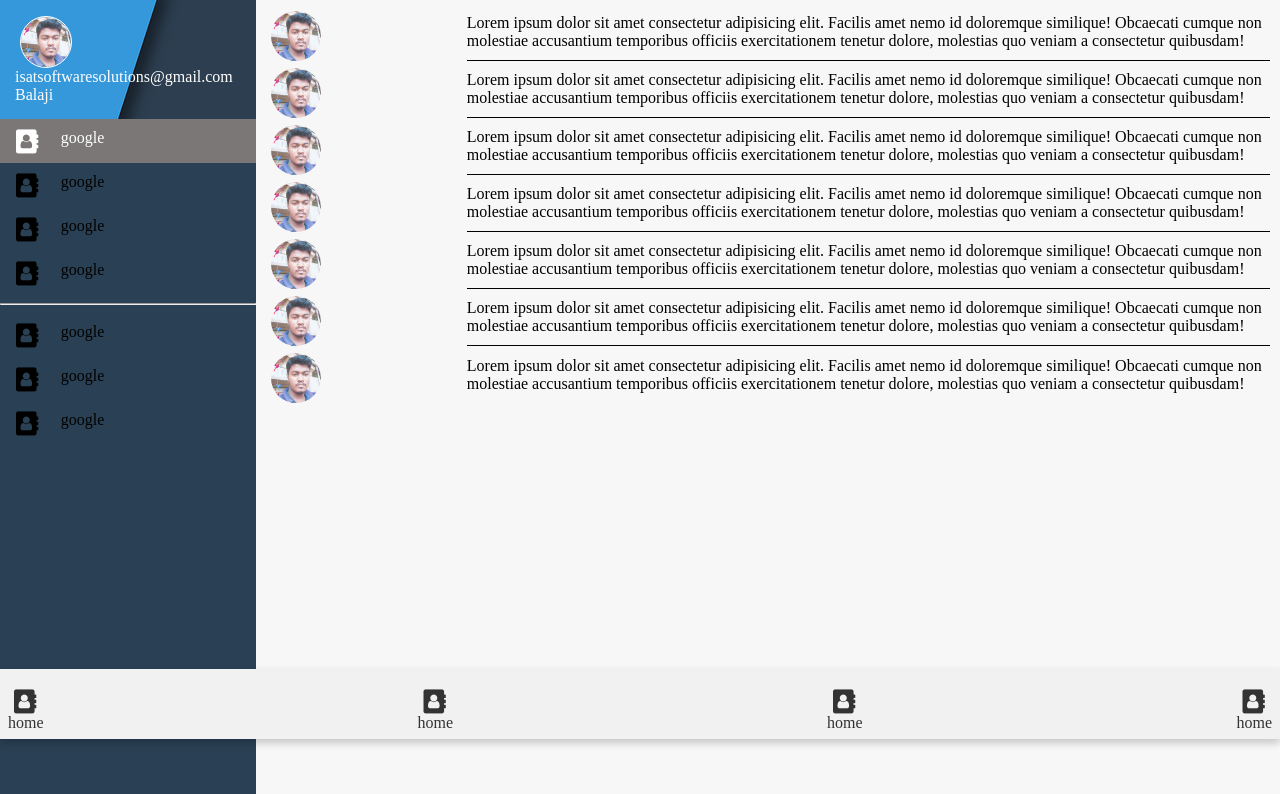
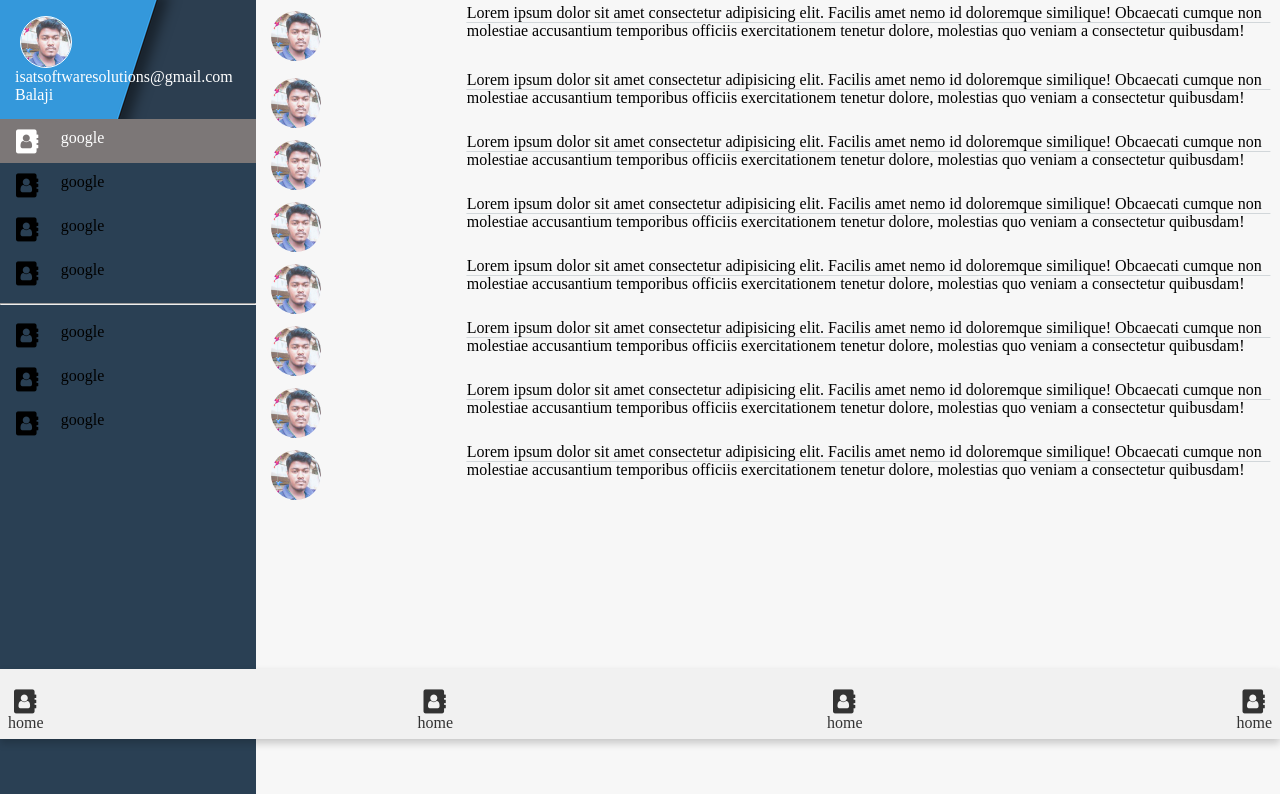
Before and after one commit to isat7/dashio, a website: page simplelistborder.html in a window 1280 px wide. Shown: the part 61-855 px from the top of the page. Drawn offline with Linux system fonts and the light colour scheme; a script that the page names is missing; files whose address does not match are found by name.

Commit message:
'update...'

```diff
--- a/scss/main.css
+++ b/scss/main.css
@@ -607,3 +607,25 @@ border-bottom:1px solid black ;
     /* color:red;
     background:red; */
   }
+
+
+  .list-content {
+    display: inline-block;
+    position: relative;
+  }
+
+  .list-content:after {
+    position: absolute;
+    content: '';
+    border-bottom: 1px solid #d2d7da;
+    width: 100%;
+    transform: translateX(-50%);
+    margin-bottom: 30px;
+    left: 50%;
+  }
+
+  .list-content:last-child {
+    /* border: none !important; */
+    /* /* color:red; */
+    /* background:red;  */
+  }
--- a/simplelistborder.html
+++ b/simplelistborder.html
@@ -61,13 +61,14 @@
 
 <div class="row">
 
-    <div class="col-12"><div class="isat-flex"><div class="circle" style="background-image: url(images/balaji.jpg);"></div></div><div class="isat-flex-4 xy_center" style="border-bottom: 1px solid black;">Lorem ipsum dolor sit amet consectetur adipisicing elit. Facilis amet nemo id doloremque similique! Obcaecati cumque non molestiae accusantium temporibus officiis exercitationem tenetur dolore, molestias quo veniam a consectetur quibusdam!</div></div>
-    <div class="col-12 "><div class="isat-flex"><div class="circle" style="background-image: url(images/balaji.jpg);"></div></div><div class="isat-flex-4 xy_center" style="border-bottom: 1px solid black;">Lorem ipsum dolor sit amet consectetur adipisicing elit. Facilis amet nemo id doloremque similique! Obcaecati cumque non molestiae accusantium temporibus officiis exercitationem tenetur dolore, molestias quo veniam a consectetur quibusdam!</div></div>
-    <div class="col-12 "><div class="isat-flex"><div class="circle" style="background-image: url(images/balaji.jpg);"></div></div><div class="isat-flex-4 xy_center" style="border-bottom: 1px solid black;">Lorem ipsum dolor sit amet consectetur adipisicing elit. Facilis amet nemo id doloremque similique! Obcaecati cumque non molestiae accusantium temporibus officiis exercitationem tenetur dolore, molestias quo veniam a consectetur quibusdam!</div></div>
-    <div class="col-12 "><div class="isat-flex"><div class="circle" style="background-image: url(images/balaji.jpg);"></div></div><div class="isat-flex-4 xy_center" style="border-bottom: 1px solid black;">Lorem ipsum dolor sit amet consectetur adipisicing elit. Facilis amet nemo id doloremque similique! Obcaecati cumque non molestiae accusantium temporibus officiis exercitationem tenetur dolore, molestias quo veniam a consectetur quibusdam!</div></div>
-    <div class="col-12 "><div class="isat-flex"><div class="circle" style="background-image: url(images/balaji.jpg);"></div></div><div class="isat-flex-4 xy_center" style="border-bottom: 1px solid black;">Lorem ipsum dolor sit amet consectetur adipisicing elit. Facilis amet nemo id doloremque similique! Obcaecati cumque non molestiae accusantium temporibus officiis exercitationem tenetur dolore, molestias quo veniam a consectetur quibusdam!</div></div>
-    <div class="col-12 "><div class="isat-flex"><div class="circle" style="background-image: url(images/balaji.jpg);"></div></div><div class="isat-flex-4 xy_center" style="border-bottom: 1px solid black;">Lorem ipsum dolor sit amet consectetur adipisicing elit. Facilis amet nemo id doloremque similique! Obcaecati cumque non molestiae accusantium temporibus officiis exercitationem tenetur dolore, molestias quo veniam a consectetur quibusdam!</div></div>
-    <div class="col-12 "><div class="isat-flex"><div class="circle" style="background-image: url(images/balaji.jpg);"></div></div><div class="isat-flex-4 xy_center ">Lorem ipsum dolor sit amet consectetur adipisicing elit. Facilis amet nemo id doloremque similique! Obcaecati cumque non molestiae accusantium temporibus officiis exercitationem tenetur dolore, molestias quo veniam a consectetur quibusdam!</div></div>
+    <div class="col-12" style="margin-bottom: 10px;"><div class="isat-flex"><div class="circle" style="background-image: url(images/balaji.jpg);"></div></div><div class="isat-flex-4 xy_center list-content" >Lorem ipsum dolor sit amet consectetur adipisicing elit. Facilis amet nemo id doloremque similique! Obcaecati cumque non molestiae accusantium temporibus officiis exercitationem tenetur dolore, molestias quo veniam a consectetur quibusdam!</div></div>
+    <div class="col-12" style="margin-bottom: 5px;"><div class="isat-flex"><div class="circle" style="background-image: url(images/balaji.jpg);"></div></div><div class="isat-flex-4 xy_center list-content" >Lorem ipsum dolor sit amet consectetur adipisicing elit. Facilis amet nemo id doloremque similique! Obcaecati cumque non molestiae accusantium temporibus officiis exercitationem tenetur dolore, molestias quo veniam a consectetur quibusdam!</div></div>
+    <div class="col-12" style="margin-bottom: 5px;"><div class="isat-flex"><div class="circle" style="background-image: url(images/balaji.jpg);"></div></div><div class="isat-flex-4 xy_center list-content" >Lorem ipsum dolor sit amet consectetur adipisicing elit. Facilis amet nemo id doloremque similique! Obcaecati cumque non molestiae accusantium temporibus officiis exercitationem tenetur dolore, molestias quo veniam a consectetur quibusdam!</div></div>
+    <div class="col-12" style="margin-bottom: 5px;"><div class="isat-flex"><div class="circle" style="background-image: url(images/balaji.jpg);"></div></div><div class="isat-flex-4 xy_center list-content" >Lorem ipsum dolor sit amet consectetur adipisicing elit. Facilis amet nemo id doloremque similique! Obcaecati cumque non molestiae accusantium temporibus officiis exercitationem tenetur dolore, molestias quo veniam a consectetur quibusdam!</div></div>
+    <div class="col-12" style="margin-bottom: 5px;"><div class="isat-flex"><div class="circle" style="background-image: url(images/balaji.jpg);"></div></div><div class="isat-flex-4 xy_center list-content" >Lorem ipsum dolor sit amet consectetur adipisicing elit. Facilis amet nemo id doloremque similique! Obcaecati cumque non molestiae accusantium temporibus officiis exercitationem tenetur dolore, molestias quo veniam a consectetur quibusdam!</div></div>
+    <div class="col-12" style="margin-bottom: 5px;"><div class="isat-flex"><div class="circle" style="background-image: url(images/balaji.jpg);"></div></div><div class="isat-flex-4 xy_center list-content" >Lorem ipsum dolor sit amet consectetur adipisicing elit. Facilis amet nemo id doloremque similique! Obcaecati cumque non molestiae accusantium temporibus officiis exercitationem tenetur dolore, molestias quo veniam a consectetur quibusdam!</div></div>
+    <div class="col-12" style="margin-bottom: 5px;"><div class="isat-flex"><div class="circle" style="background-image: url(images/balaji.jpg);"></div></div><div class="isat-flex-4 xy_center list-content" >Lorem ipsum dolor sit amet consectetur adipisicing elit. Facilis amet nemo id doloremque similique! Obcaecati cumque non molestiae accusantium temporibus officiis exercitationem tenetur dolore, molestias quo veniam a consectetur quibusdam!</div></div>
+    <div class="col-12" style="margin-bottom: 5px;"><div class="isat-flex"><div class="circle" style="background-image: url(images/balaji.jpg);"></div></div><div class="isat-flex-4 xy_center list-content" >Lorem ipsum dolor sit amet consectetur adipisicing elit. Facilis amet nemo id doloremque similique! Obcaecati cumque non molestiae accusantium temporibus officiis exercitationem tenetur dolore, molestias quo veniam a consectetur quibusdam!</div></div>
 
 
   </div>
```
